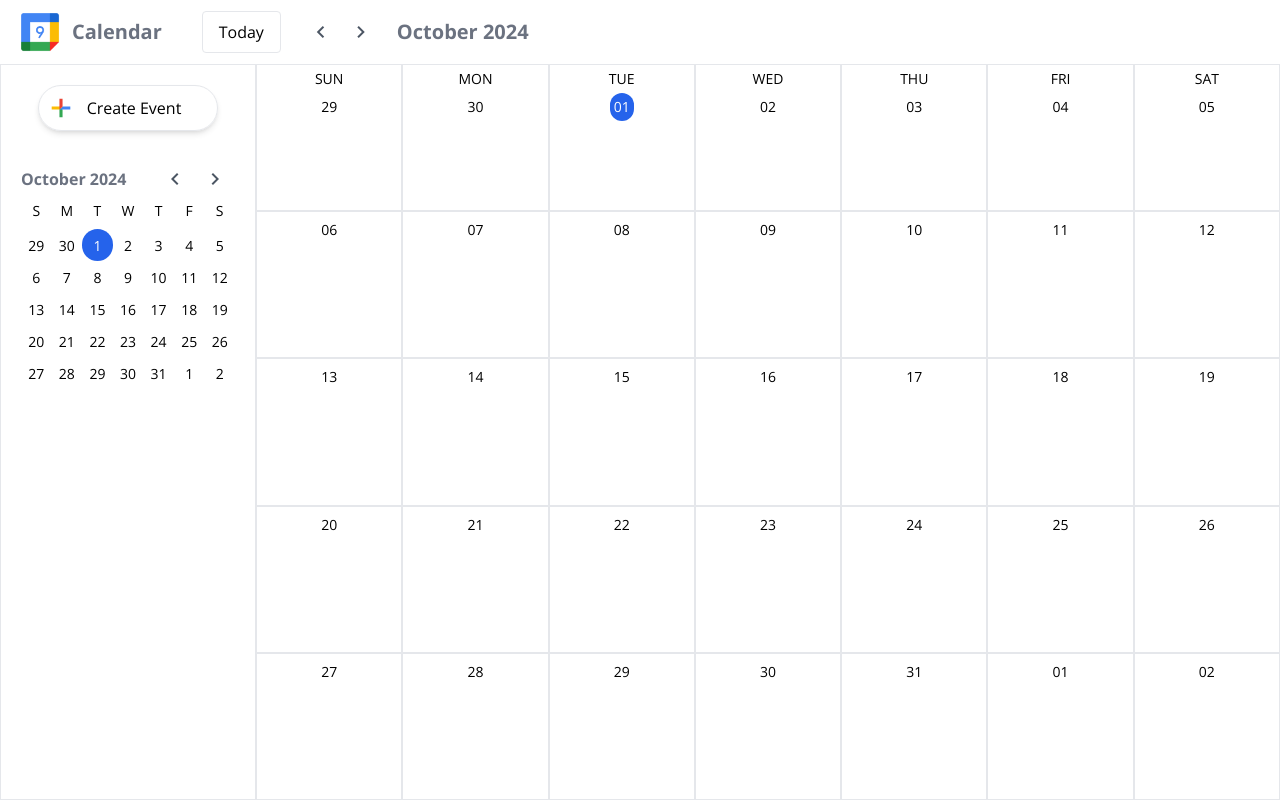
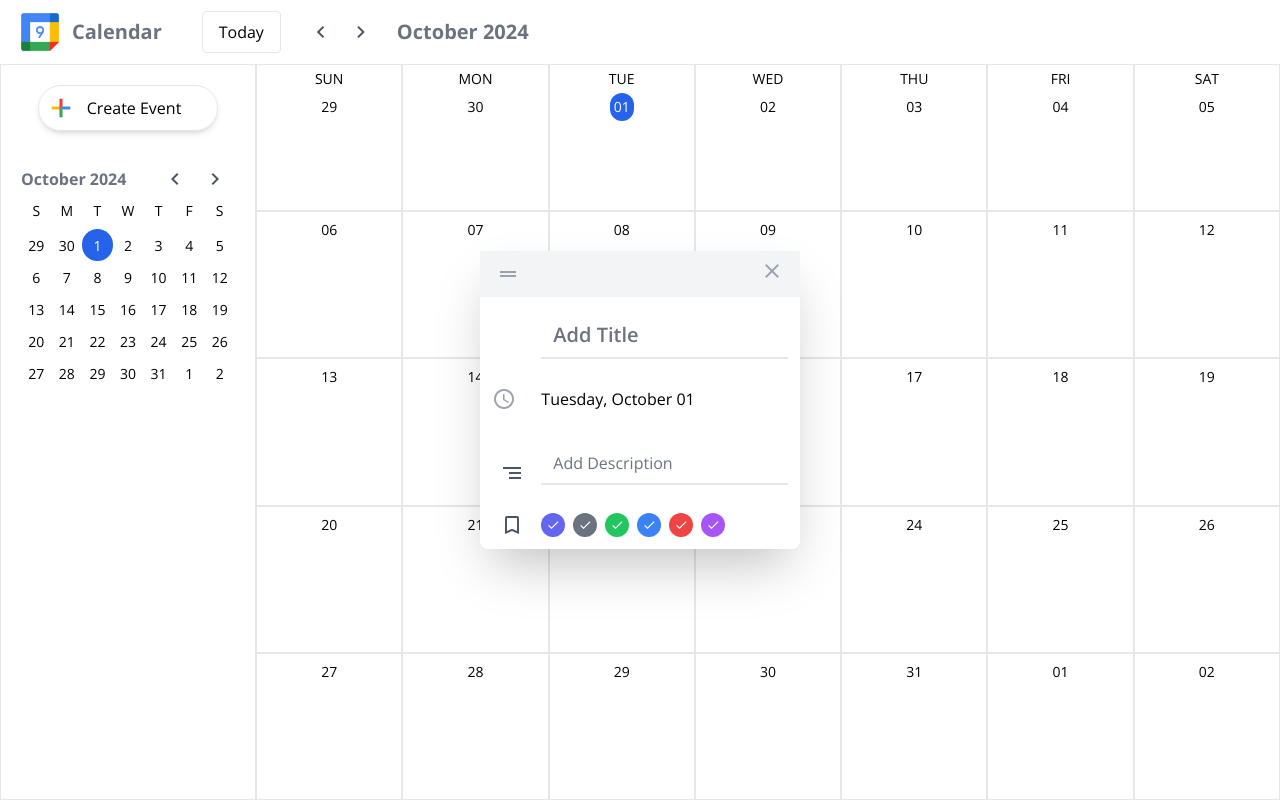
Before and after one commit to kardi06/react-calendar, a React (Create React App) app: page / in a window 1280 px wide. Both pictures are taken after a click on the button "Create Event". Built offline with nearby package versions, Linux system fonts and the light colour scheme.

Commit message:
form description

```diff
--- a/src/App.js
+++ b/src/App.js
@@ -1,24 +1,26 @@
-import React, {useState, useContext, useEffect} from 'react';
-import {getMonth} from './util.js';
-import CalendarHeader from './components/CalendarHeader.js';
-import Sidebar from './components/Sidebar.js';
-import Month from './components/Month.js';
-import GlobalContext from './context/GlobalContext.js';
+import React, { useState, useContext, useEffect } from "react";
+import { getMonth } from "./util.js";
+import CalendarHeader from "./components/CalendarHeader.js";
+import Sidebar from "./components/Sidebar.js";
+import Month from "./components/Month.js";
+import GlobalContext from "./context/GlobalContext.js";
+import EventModal from "./components/EventModal.js";
 function App() {
   const [currentMonth, setCurrentMonth] = useState(getMonth);
-  const {monthIndex} = useContext(GlobalContext);
+  const { monthIndex , showEventModal} = useContext(GlobalContext);
 
   useEffect(() => {
     setCurrentMonth(getMonth(monthIndex));
-  },[monthIndex]);
+  }, [monthIndex]);
 
   return (
     <>
+      {showEventModal && <EventModal/>}
       <div className="h-screen flex flex-col">
-        <CalendarHeader/>
+        <CalendarHeader />
         <div className="flex flex-1">
-          <Sidebar/>
-          <Month month={currentMonth}/>
+          <Sidebar />
+          <Month month={currentMonth} />
         </div>
       </div>
     </>
--- a/src/components/CreateEventButton.js
+++ b/src/components/CreateEventButton.js
@@ -1,9 +1,11 @@
-import React from 'react';
+import React, { useContext } from 'react';
 import plusImg from '../assets/plus.svg';
+import GlobalContext from '../context/GlobalContext';
 
 export default function CreateEventButton() {
+  const {setShowEventModal} = useContext(GlobalContext)
   return (
-    <button className='border m-auto p-2 rounded-full flex items-center shadow-md hover:shadow-2xl'>
+    <button onClick={() => setShowEventModal(true)} className='border m-auto p-2 rounded-full flex items-center shadow-md hover:shadow-2xl'>
         <img src={plusImg} alt='create_event' className='w-7 h-7'/>
         <span className='pl-3 pr-7'>Create Event</span>
     </button>
--- a/src/components/Day.js
+++ b/src/components/Day.js
@@ -1,7 +1,9 @@
 import dayjs from "dayjs";
-import React from "react";
+import React, { useContext } from "react";
+import GlobalContext from "../context/GlobalContext";
 
 export default function Day({ day, rowIdx }) {
+  const { setDaySelected, setShowEventModal } = useContext(GlobalContext);
   const getCurrentDayClass = () => {
     return day.format("DD-MM-YY") === dayjs().format("DD-MM-YY")
       ? "bg-blue-600 text-white rounded-full"
@@ -17,6 +19,15 @@
           {day.format("DD")}
         </p>
       </header>
+      <div
+        className="flex-1 cursor-pointer"
+        onClick={() => {
+          setDaySelected(day);
+          setShowEventModal(true);
+        }}
+      >
+        {""}
+      </div>
     </div>
   );
 }
--- /dev/null
+++ b/src/components/EventModal.js
@@ -0,0 +1,82 @@
+import React, { useContext, useState } from "react";
+import GlobalContext from "../context/GlobalContext";
+
+export default function EventModal() {
+//   const labelsClasses = ["indigo", "gray", "green", "blue", "red", "purple"];
+const labelsClasses = [
+    "bg-indigo-500",
+    "bg-gray-500",
+    "bg-green-500",
+    "bg-blue-500",
+    "bg-red-500",
+    "bg-purple-500",
+  ];
+
+  const [title, setTitle] = useState("");
+  const [description, setDescription] = useState("");
+  const { setShowEventModal, daySelected } = useContext(GlobalContext);
+  return (
+    <div className="h-screen w-full fixed top-0 left-0 flex justify-center items-center">
+      <form className="bg-white shadow-2xl rounded-lg w-1/4">
+        <header className="bg-gray-100 px-4 py-2 flex justify-between items-center">
+          <span className="material-icons-outlined text-gray-400">
+            drag_handle
+          </span>
+          <button
+            onClick={() => {
+              setShowEventModal(false);
+            }}
+          >
+            <span className="material-icons-outlined text-gray-400">close</span>
+          </button>
+        </header>
+        <div className="p-3">
+          <div className="grid grid-cols-1/5 items-end gap-y-7">
+            <div></div>
+            <input
+              type="text"
+              name="title"
+              placeholder="Add Title"
+              value={title}
+              required
+              className="pt-3 border-0 text-gray-600 text-xl font-semibold pb-2 w-full border-b-2 border-gray-200 focus:outline-none focus:ring-0 focus:border-blue-500"
+              onChange={(e) => setTitle(e.target.value)}
+            />
+            <span className="material-icons-outlined text-gray-400">
+              schedule
+            </span>
+            <p>{daySelected.format("dddd, MMMM DD")}</p>
+            <span className="material-icons-outlined cursor-pointer text-gray-600 mx-2">
+              segment
+            </span>
+            <input
+              type="text"
+              name="description"
+              placeholder="Add Description"
+              value={description}
+              required
+              className="pt-3 border-0 text-gray-600 pb-2 w-full border-b-2 border-gray-200 focus:outline-none focus:ring-0 focus:border-blue-500"
+              onChange={(e) => setDescription(e.target.value)}
+            />
+
+            <span className="material-icons-outlined cursor-pointer text-gray-600 mx-2">
+              bookmark_border
+            </span>
+            <div className="flex gap-x-2">
+              {labelsClasses.map((lblClass, i) => (
+                <span
+                  key={i}
+                  className={`${lblClass} w-6 h-6 rounded-full flex items-center justify-center cursor-pointer`}
+                >
+                  <span className="material-icons-outlined text-white text-sm">
+                    check
+                  </span>
+                </span>
+              ))}
+            </div>
+          </div>
+        </div>
+      </form>
+    </div>
+  );
+}
--- a/src/context/ContextWrapper.js
+++ b/src/context/ContextWrapper.js
@@ -4,7 +4,8 @@
 const ContextWrapper = (props) => {
   const [monthIndex, setMonthIndex] = useState(dayjs().month());
   const [smallCalendarMonth, setSmallCalendarMonth] = useState(null);
-  const [daySelected, setDaySelected] = useState(null);
+  const [daySelected, setDaySelected] = useState(dayjs());
+  const [showEventModal, setShowEventModal] = useState(false);
 
   useEffect(() => {
     if (smallCalendarMonth !== null) {
@@ -20,6 +21,8 @@
         setSmallCalendarMonth,
         daySelected,
         setDaySelected,
+        showEventModal,
+        setShowEventModal
       }}
     >
       {props.children}
--- a/src/context/GlobalContext.js
+++ b/src/context/GlobalContext.js
@@ -6,7 +6,9 @@
     smallCalendarMonth: 0,
     setSmallCalendarMonth: (index) => {},
     daySelected: null,
-    setDaySelected: (day) => {}
+    setDaySelected: (day) => {},
+    showEventModal:false,
+    setShowEventModal: () => {},
 })
 
 export default GlobalContext;
```
